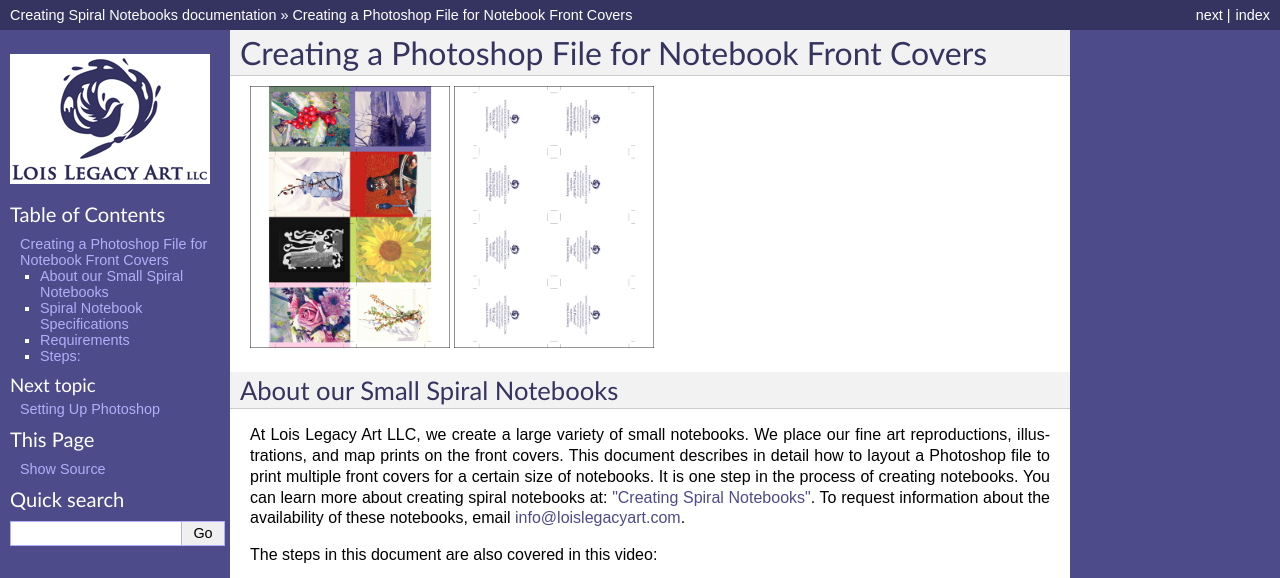
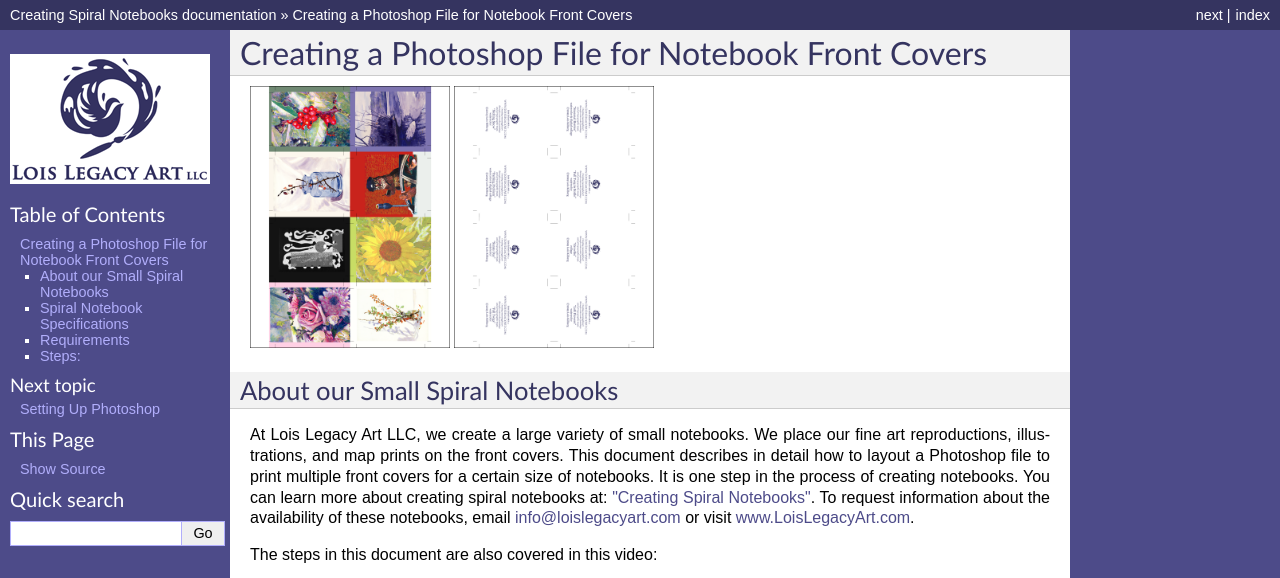
Before and after one commit to loiskilberg/FinalProject, a Sphinx documentation site: the page built from source/index.rst, in a window 1280 px wide and 900 px high, cut to the strip 0-578 px from the top of the window. Built offline with Sphinx 7.4.7, drawn with Linux system fonts in a browser that asks for light colours.

Commit message:
add link to website

```diff
--- a/source/index.rst
+++ b/source/index.rst
@@ -13,7 +13,7 @@
 
 .. index:: main documentation
 
-At |llc|, we create a large variety of small notebooks. We place our fine art reproductions, illustrations, and map prints on the front covers.  This document describes in detail how to layout a Photoshop file to print multiple front covers for a certain size of notebooks. It is one step in the process of creating notebooks. You can learn more about creating spiral notebooks at: |mainDocNotebooks|. To request information about the availability of these notebooks, email |emailInfoLLC|.
+At |llc|, we create a large variety of small notebooks. We place our fine art reproductions, illustrations, and map prints on the front covers.  This document describes in detail how to layout a Photoshop file to print multiple front covers for a certain size of notebooks. It is one step in the process of creating notebooks. You can learn more about creating spiral notebooks at: |mainDocNotebooks|. To request information about the availability of these notebooks, email |emailInfoLLC| or visit |websiteLLC|.
 
 The steps in this document are also covered in this video:
 
```
